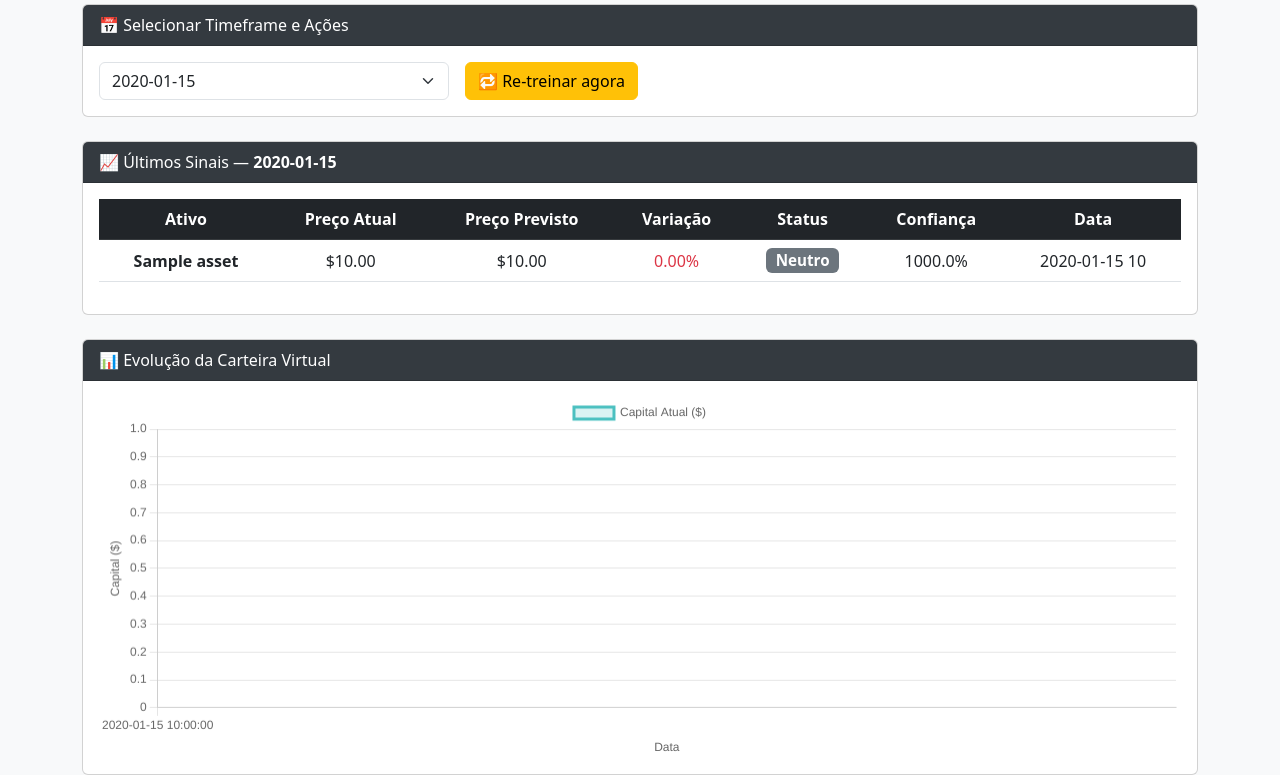
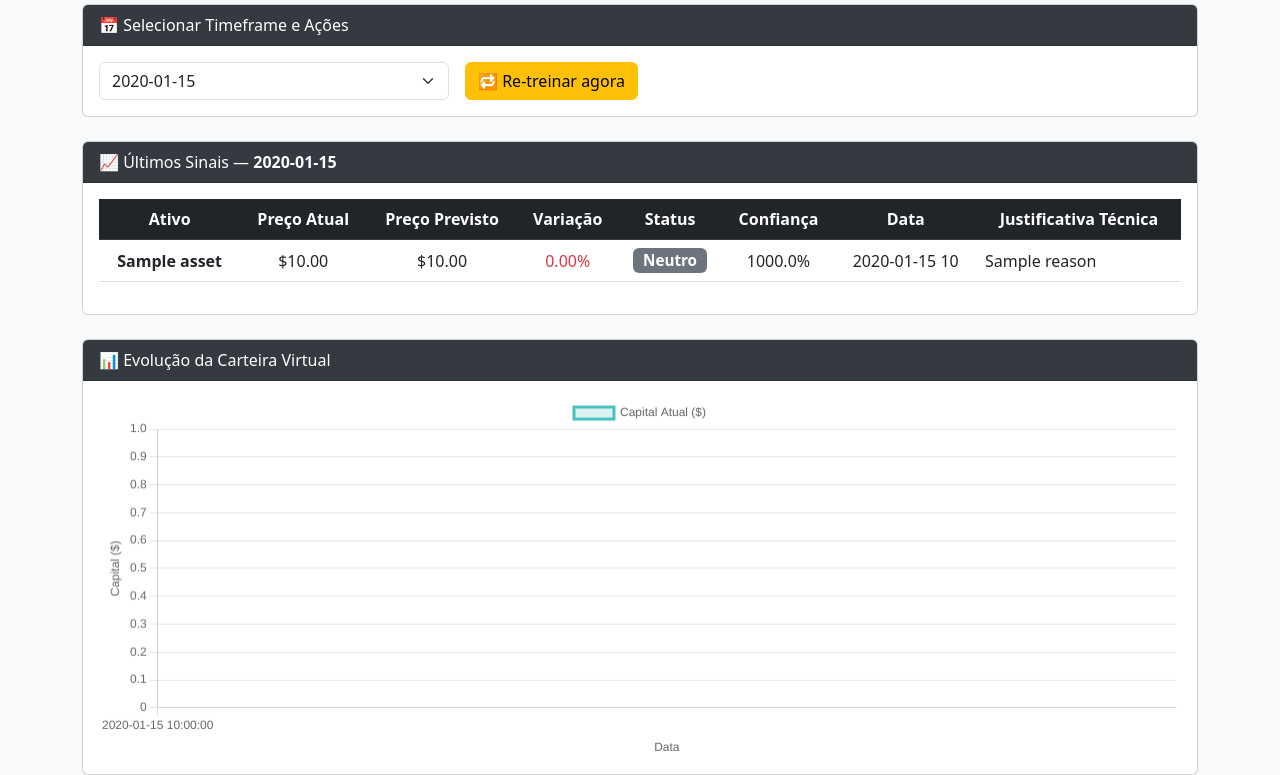
Before and after one commit to laribar/MaitB-Projetct, a Flask app: template templates/dashboard.html in a window 1280 px wide. Shown: the part 154-929 px from the top of the page. Run offline with Flask 3, Linux system fonts and the light colour scheme; the template is opened without the code that fills it: most values are stand-ins (such as "Sample title", 1, 10 or a date in 2020).

Commit message:
Update dashboard.html

```diff
--- a/templates/dashboard.html
+++ b/templates/dashboard.html
@@ -22,7 +22,6 @@
             <span class="navbar-text text-white me-3">Olá, {{ usuario }}</span>
             <a class="btn btn-outline-light" href="{{ url_for('logout') }}">Sair</a>
         </div>
-
     </nav>
 
     <div class="container mt-4">
@@ -55,7 +54,6 @@
             </div>
         </div>
 
-
         <div class="card mb-4">
             <div class="card-header">📈 Últimos Sinais — <span class="highlight">{{ timeframe_selecionado }}</span></div>
             <div class="card-body">
@@ -71,6 +69,7 @@
                                     <th>Status</th>
                                     <th>Confiança</th>
                                     <th>Data</th>
+                                    <th>Justificativa Técnica</th>
                                 </tr>
                             </thead>
                             <tbody>
@@ -98,12 +97,8 @@
 
                                     <tr>
                                         <td><strong>{{ sinal['Asset'] }}</strong></td>
-                                            <td>
-                                                {% if preco %} ${{ "%.2f"|format(preco) }} {% else %} - {% endif %}
-                                            </td>
-                                            <td>
-                                                {% if alvo %} ${{ "%.2f"|format(alvo) }} {% else %} - {% endif %}
-                                            </td>
+                                        <td>{% if preco %} ${{ "%.2f"|format(preco) }} {% else %} - {% endif %}</td>
+                                        <td>{% if alvo %} ${{ "%.2f"|format(alvo) }} {% else %} - {% endif %}</td>
                                         <td>
                                             {% if variacao is not none %}
                                                 <span class="text-{{ 'success' if variacao > 0 else 'danger' }}">
@@ -128,11 +123,16 @@
                                                 -
                                             {% endif %}
                                         </td>
-
+                                        <td style="text-align:left; max-width: 400px;">
+                                            {% if sinal['Reason'] %}
+                                                {{ sinal['Reason'] }}
+                                            {% else %}
+                                                -
+                                            {% endif %}
+                                        </td>
                                     </tr>
                                 {% endfor %}
                             </tbody>
-
                         </table>
                     </div>
                 {% else %}
```
Lines whose indentation alone changed are shown as unchanged.
